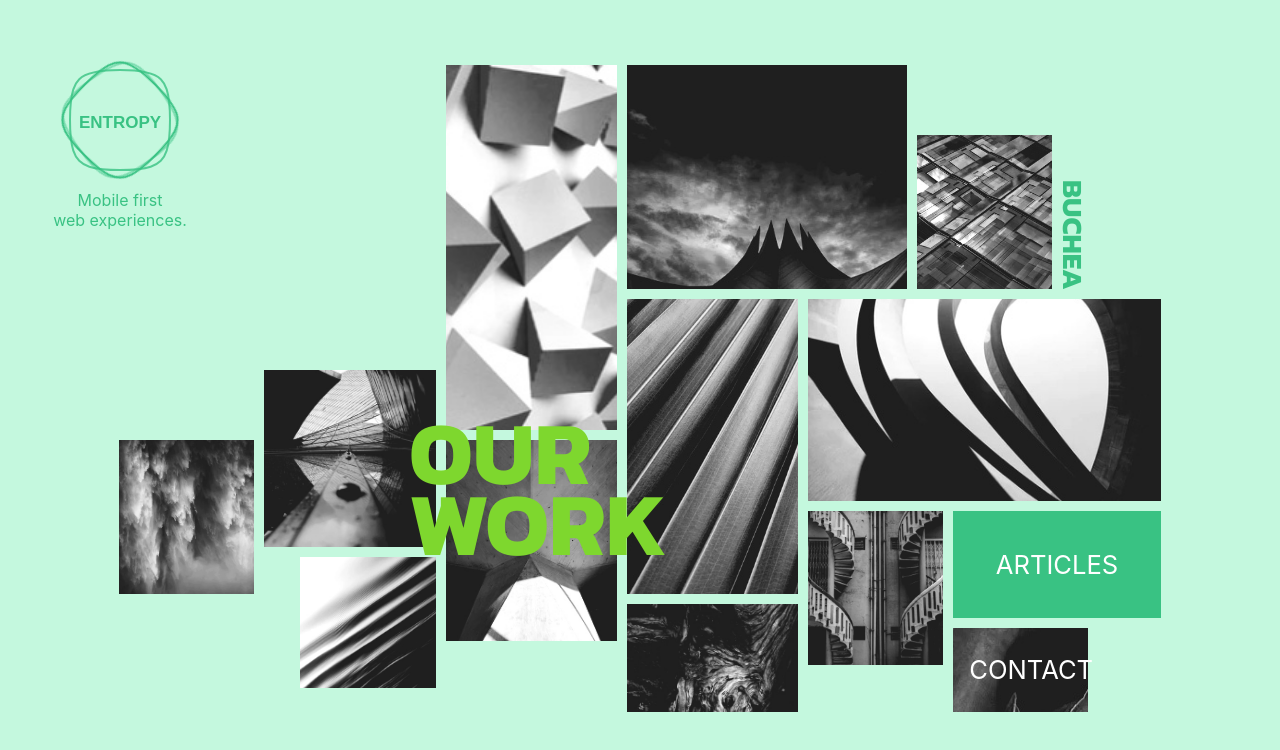
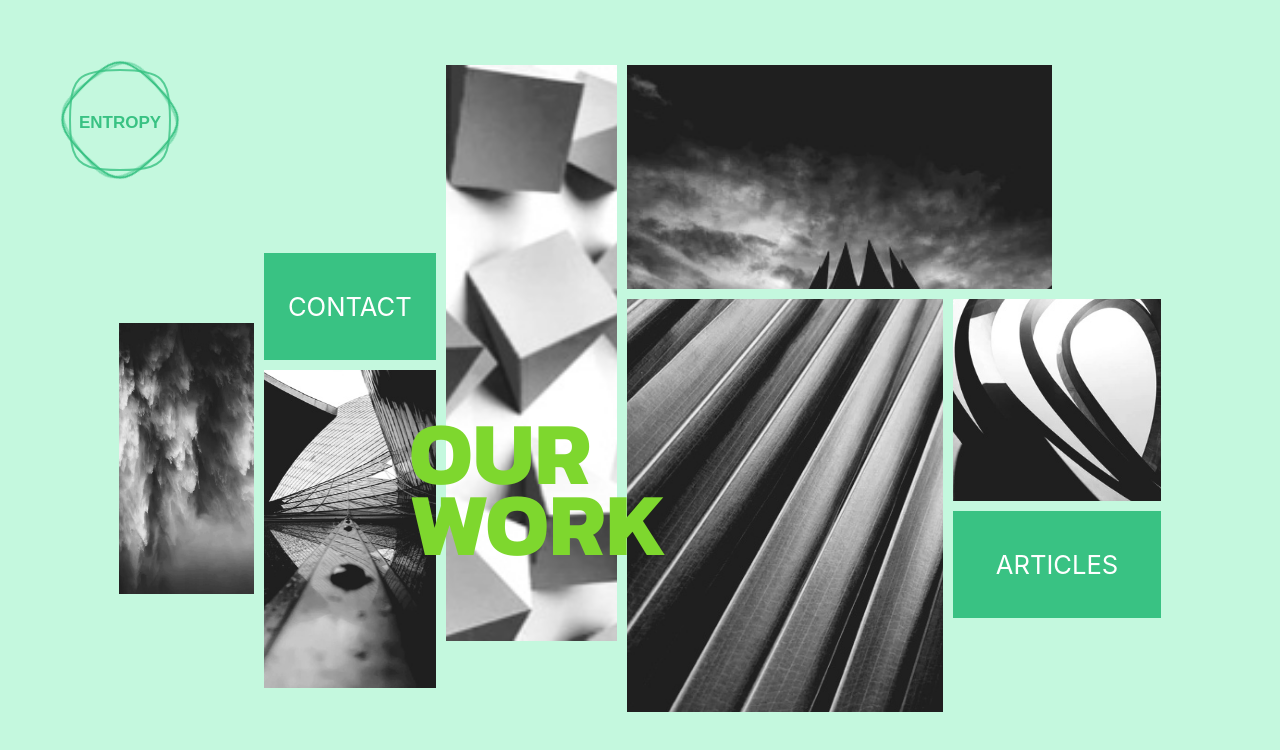
Before and after one commit to tylerbuchea/entropy-site, a plain HTML site: page index.html in a window 1280 px wide. Drawn offline with Linux system fonts and the light colour scheme.

Commit message:
Finish updating grid for now

```diff
--- a/css/index.css
+++ b/css/index.css
@@ -272,19 +272,12 @@ a:focus {
 }
 
 /* Layout 2 */
-.grid--layout-2 .grid__item:first-child { grid-area: 17 / 1 / 24 / 5; background-image: url(../img/7.jpg); }
-.grid--layout-2 .grid__item:nth-child(2) { grid-area: 22 / 6 / 28 / 10; background-image: url(../img/9.jpg); }
-.grid--layout-2 .grid__item:nth-child(3) { grid-area: 14 / 5 / 22 / 10; background-image: url(../img/11.jpg); }
-.grid--layout-2 .grid__item:nth-child(4) { grid-area: 17 / 10 / 26 / 15; background-image: url(../img/13.jpg); }
-.grid--layout-2 .grid__item:nth-child(5) { grid-area: 1 / 10 / 17 / 15; background-image: url(../img/15.jpg); }
-.grid--layout-2 .grid__item:nth-child(6) { grid-area: 11 / 15 / 24 / 20; background-image: url(../img/17.jpg); }
-/*.grid--layout-2 .grid__item:nth-child(7) { grid-area: 5 / 15 / 11 / 18; background-image: url(../img/19.jpg); }*/
-.grid--layout-2 .grid__item:nth-child(8) { grid-area: 1 / 15 / 11 / 23; background-image: url(../img/21.jpg); }
-.grid--layout-2 .grid__item:nth-child(9) { grid-area: 20 / 20 / 27 / 24; background-image: url(../img/23.jpg); }
-.grid--layout-2 .grid__item:nth-child(10) { grid-area: 24 / 15 / 29 / 20; background-image: url(../img/2.jpg); }
-.grid--layout-2 .grid__item:nth-child(11) { grid-area: 4 / 23 / 11 / 27; background-image: url(../img/4.jpg); }
-.grid--layout-2 .grid__item:nth-child(12) { grid-area: 11 / 20 / 20	/ 30; background-image: url(../img/6.jpg); }
-.grid--layout-2 .grid__item:nth-child(13) { grid-area: 25 / 24 / 29 / 28; background-image: url(../img/8.jpg); }
+.grid--layout-2 .grid__item:first-child { grid-area: 12 / 1 / 24 / 5; background-image: url(../img/7.jpg); }
+.grid--layout-2 .grid__item:nth-child(2) { grid-area: 14 / 5 / 28 / 10; background-image: url(../img/11.jpg); }
+.grid--layout-2 .grid__item:nth-child(3) { grid-area: 1 / 10 / 26 / 15; background-image: url(../img/15.jpg); }
+.grid--layout-2 .grid__item:nth-child(4) { grid-area: 11 / 15 / 29 / 24; background-image: url(../img/17.jpg); }
+.grid--layout-2 .grid__item:nth-child(5) { grid-area: 1 / 15 / 11 / 27; background-image: url(../img/21.jpg); }
+.grid--layout-2 .grid__item:nth-child(6) { grid-area: 11 / 24 / 20	/ 30; background-image: url(../img/6.jpg); }
 
 .grid--layout-2 .grid__item--name { grid-area: 16 / 9 / 30 / 16; }
 .grid--layout-2 .grid__item--title { grid-area: 1 / 27 / 11 / 29; }
--- a/index.html
+++ b/index.html
@@ -38,22 +38,15 @@
 		  </div>
 	  </div>
 
-		<div class="logo-subtext">Mobile first<br/>web experiences.</div>
+		<!-- <div class="logo-subtext">Mobile first<br/>web experiences.</div> -->
 	</div>
 
 	<div class="grid grid--layout-2 grid--current">
-		<div class="grid__item" data-delay="50"></div>
-		<div class="grid__item" data-delay="200"></div>
-		<div class="grid__item" data-direction="ltr" data-delay="100"></div>
-		<div class="grid__item" data-delay="40"></div>
-		<div class="grid__item" data-direction="ltr" data-delay="70"></div>
-		<div class="grid__item" data-direction="btt" data-delay="100"></div>
-		<!-- <div class="grid__item" data-delay="200"></div> -->
 		<div class="grid__item"></div>
-		<div class="grid__item" data-direction="ttb"></div>
-		<div class="grid__item" data-direction="btt"></div>
-		<div class="grid__item" data-delay="100"></div>
-		<div class="grid__item" data-delay="250"></div>
+		<div class="grid__item"></div>
+		<div class="grid__item"></div>
+		<div class="grid__item"></div>
+		<div class="grid__item"></div>
 		<div class="grid__item"></div>
 		<div class="grid__item grid__item--nav grid__item--nav-prev">
 			<div class="grid__link">CONTACT</div>
@@ -62,7 +55,7 @@
 			<div class="grid__link">ARTICLES</div>
 		</div>
 		<h2 class="grid__item grid__item--name">OUR <br/>WORK</h2>
-		<h3 class="grid__item grid__item--title">BUCHEA</h3>
+		<!-- <h3 class="grid__item grid__item--title">BUCHEA</h3> -->
 		<!-- <p class="grid__item grid__item--text">Mobile first web experiences</p> -->
 	</div>
 
```
